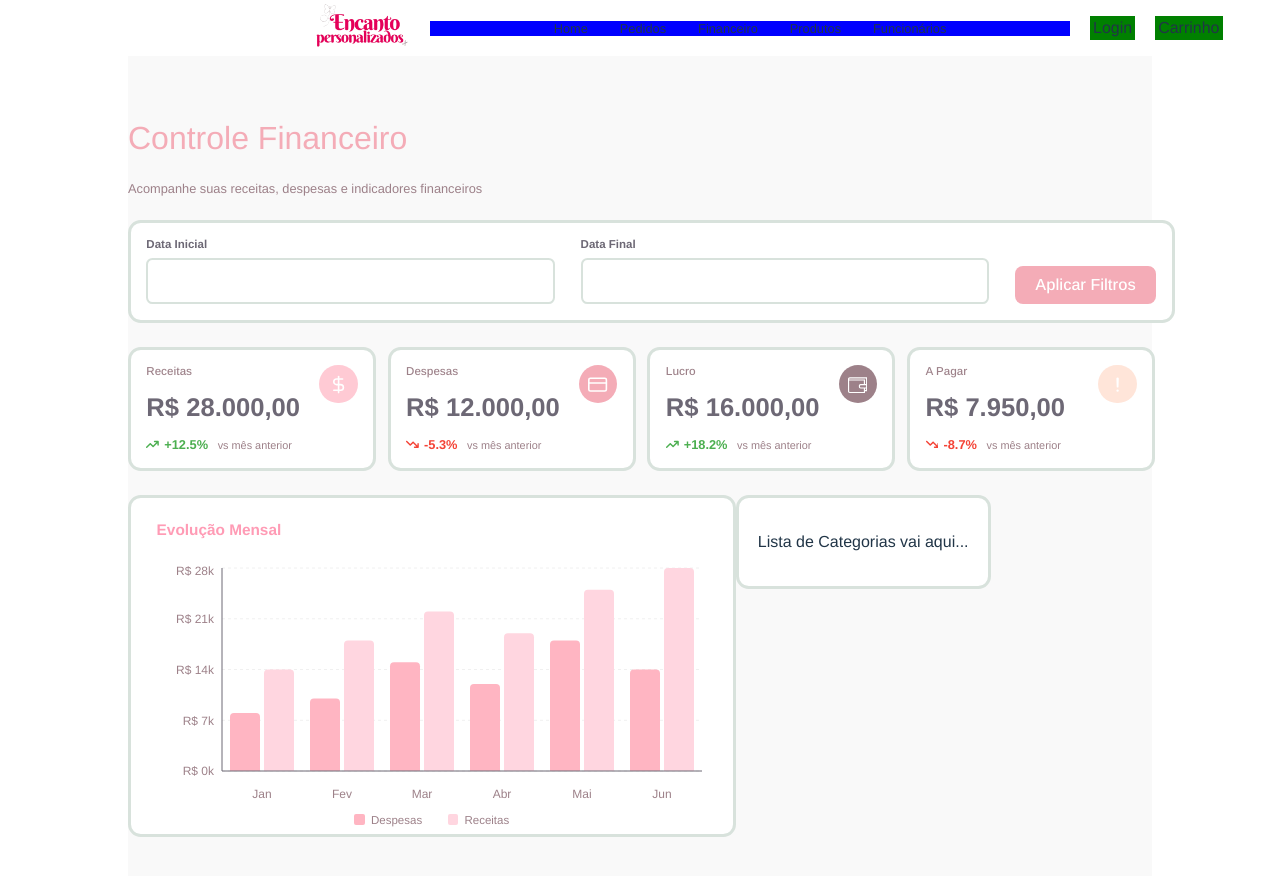
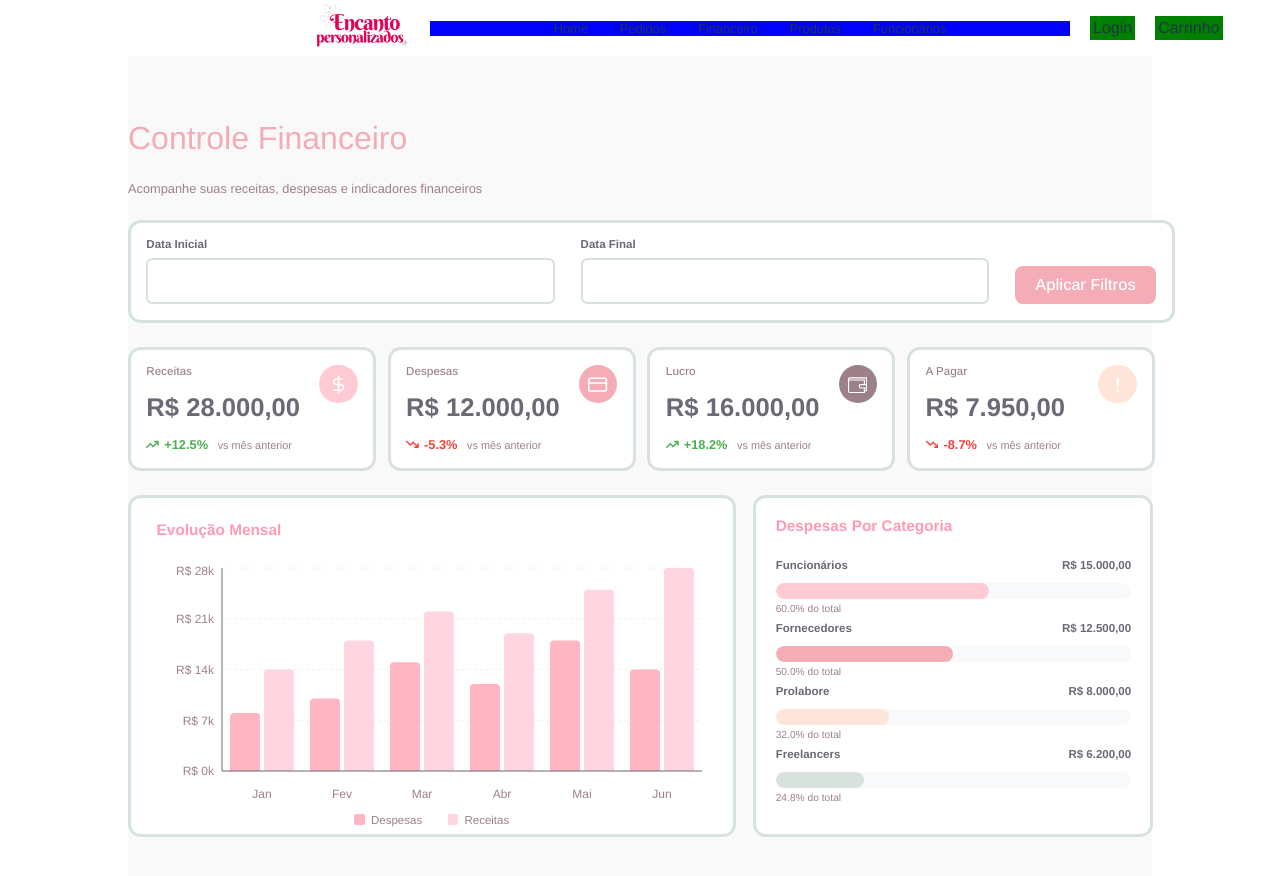
Before and after one commit to CynapseInc/frontend, a React (Vite) app in the folder EncantoFrontend/: page / in a window 1280 px wide. Shown: the top 876 px of the page. Built offline with nearby package versions, Linux system fonts and the light colour scheme.

Commit message:
feat(despesasPorCategoria): Criado o componente com as barras de progresso de despesas por categoria, e foi implementado na dashboard financeira

```diff
--- a/EncantoFrontend/src/components/dashboardFinanceira/dashboardFinanceira.module.css
+++ b/EncantoFrontend/src/components/dashboardFinanceira/dashboardFinanceira.module.css
@@ -73,3 +73,8 @@
 .containerCards .rosaClaro{
     background-color: #FFE5D9;
 }
+
+.containerCardGraficos{
+    display: flex;
+    gap: 1.4vw;
+}
--- /dev/null
+++ b/EncantoFrontend/src/components/dashboardFinanceira/despesasPorCategoria/despesasPorCategoria.module.css
@@ -0,0 +1,32 @@
+.tituloGrafico {
+  color: #FF9BB5;
+  font-size: 1.2vw;
+  margin-bottom: 2vh;
+  font-weight: bold;
+}
+
+.containerProgressBar{
+    display: flex;
+    flex-direction: column;
+    gap: 0.5vh;
+}
+
+.headerTxt {
+  color: #6D6875;
+  font-size: 0.9vw;
+  margin-bottom: 1vh;
+  margin-top: 1vh;
+  font-weight: bold;
+}
+.cardDespesas{
+    width: 27.775vw;
+}
+
+.porcentagem{
+    color: #9D8189;
+    font-size: 0.8vw;
+}
+.headerContainer{
+    display: flex;
+    justify-content: space-between;
+}
--- /dev/null
+++ b/EncantoFrontend/src/components/dashboardFinanceira/despesasPorCategoria/index.tsx
@@ -0,0 +1,46 @@
+import Styles from "./despesasPorCategoria.module.css";
+import { ProgressBar } from "../../genericos/progressBar";
+import { Card } from "../../genericos/card";
+
+
+export function DespesasPorCategoria(){
+    return(
+        <Card classeCss={Styles.cardDespesas}>
+            <span className={Styles.tituloGrafico}>Despesas Por Categoria</span>
+            <div className={Styles.containerProgressBar}>
+                <div className={Styles.headerContainer}>
+                    <span className={Styles.headerTxt}>Funcionários</span>
+                    <span className={Styles.headerTxt}>R$ 15.000,00</span>
+                </div>
+                <ProgressBar cor="#FFCAD4" progresso={60}/>
+                <span className={Styles.porcentagem}>60.0% do total</span>
+            </div>
+            <div className={Styles.containerProgressBar}>
+                <div className={Styles.headerContainer}>
+                    <span className={Styles.headerTxt}>Fornecedores</span>
+                    <span className={Styles.headerTxt}>R$ 12.500,00</span>
+                </div>
+                <ProgressBar cor="#F4ACB7" progresso={50}/>
+                <span className={Styles.porcentagem}>50.0% do total</span>
+            </div>
+
+            <div className={Styles.containerProgressBar}>
+                <div className={Styles.headerContainer}>
+                    <span className={Styles.headerTxt}>Prolabore</span>
+                    <span className={Styles.headerTxt}>R$ 8.000,00</span>
+                </div>
+                <ProgressBar cor="#FFE5D9" progresso={32}/>
+                <span className={Styles.porcentagem}>32.0% do total</span>
+            </div>
+
+            <div className={Styles.containerProgressBar}>
+                <div className={Styles.headerContainer}>
+                    <span className={Styles.headerTxt}>Freelancers</span>
+                    <span className={Styles.headerTxt}>R$ 6.200,00</span>
+                </div>
+                <ProgressBar cor="#D8E2DC" progresso={24.8}/>
+                <span className={Styles.porcentagem}>24.8% do total</span>
+            </div>
+        </Card>
+    )
+}
--- a/EncantoFrontend/src/components/dashboardFinanceira/index.tsx
+++ b/EncantoFrontend/src/components/dashboardFinanceira/index.tsx
@@ -7,6 +7,7 @@ import { CardKPI } from "./cardKPI";
 import { Card } from "../genericos/card";
 import { Button } from "../genericos/button";
 import { EvolucaoMensalGrafico } from "./evolucaoMensalGrafico";
+import { DespesasPorCategoria } from "./despesasPorCategoria";
 
 
 export function DashFinanceira() {
@@ -34,14 +35,10 @@ export function DashFinanceira() {
       </div>
       <div style={{display: 'flex'}}>
 
-        <div >
-           <EvolucaoMensalGrafico />
-        </div>
+        <div className={styles.containerCardGraficos}>
+          <EvolucaoMensalGrafico />
 
-        <div >
-           <Card>
-             <p>Lista de Categorias vai aqui...</p>
-           </Card>
+          <DespesasPorCategoria/>
         </div>
 
       </div>
--- a/EncantoFrontend/src/components/genericos/progressBar/index.tsx
+++ b/EncantoFrontend/src/components/genericos/progressBar/index.tsx
@@ -0,0 +1,18 @@
+import styles from './ProgressBar.module.css';
+
+interface ProgressBarProps {
+  progresso: number;
+  cor: string;
+  classeEstilo?: String;
+}
+
+export function ProgressBar({ progresso, cor, classeEstilo }: ProgressBarProps) {
+  return (
+    <div className={`${styles.trilho} ${classeEstilo}`}>
+      <div
+        className={styles.preenchimento}
+        style={{ width: `${progresso}%`, backgroundColor: cor }}
+      />
+    </div>
+  );
+}
--- /dev/null
+++ b/EncantoFrontend/src/components/genericos/progressBar/progressBar.module.css
@@ -0,0 +1,14 @@
+.trilho {
+    display: flex;
+    width: 100%;
+    height: 2vh;
+    background-color: #F8F9FA;
+    border-radius: 1vw;
+    overflow: hidden;
+}
+
+.preenchimento {
+    height: 100%;
+    border-radius: 1vw;
+    transition: width 0.5s ease-in-out;
+}
```
